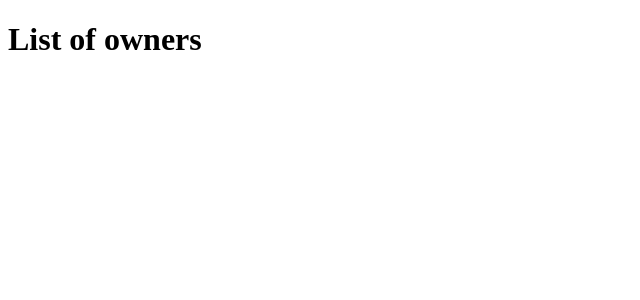
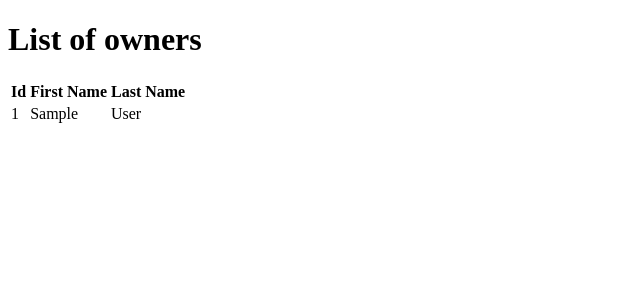
Before and after one commit to evlEeena/pet-clinic, a Spring app: template pet-clinic-web/src/main/resources/templates/owners/list.html in a window 1280 px wide. Shown: the top 300 px of the page, without its empty margins (0-640 px from the left). Run offline with Thymeleaf, Linux system fonts and the light colour scheme; the template is opened without the code that fills it: most values are stand-ins (such as "Sample title", 1, 10 or a date in 2020); data that the repository does not hold is empty.

Commit message:
Added Owners list

```diff
--- a/pet-clinic-web/src/main/java/com/evleeena/petclinic/bootstrap/DataLoader.java
+++ b/pet-clinic-web/src/main/java/com/evleeena/petclinic/bootstrap/DataLoader.java
@@ -5,11 +5,11 @@ import com.evleeena.petclinic.model.Vet;
 import com.evleeena.petclinic.services.OwnerService;
 import com.evleeena.petclinic.services.VetService;
 import org.springframework.boot.CommandLineRunner;
-import org.springframework.stereotype.Controller;
+import org.springframework.stereotype.Component;
 
 import javax.annotation.Resource;
 
-@Controller
+@Component
 public class DataLoader implements CommandLineRunner {
 
     @Resource
@@ -18,7 +18,7 @@ public class DataLoader implements CommandLineRunner {
     private VetService vetService;
 
     @Override
-    public void run(String... args) throws Exception {
+    public void run(String... args) {
         Owner owner1 = new Owner();
         owner1.setId(1L);
         owner1.setFirstName("Michael");
--- a/pet-clinic-web/src/main/resources/templates/owners/list.html
+++ b/pet-clinic-web/src/main/resources/templates/owners/list.html
@@ -1,10 +1,25 @@
 <!DOCTYPE html>
-<html lang="en">
+<html lang="en" xmlns:th="http://www.thymeleaf.org">
 <head>
     <meta charset="UTF-8">
     <title>List of Owners</title>
 </head>
 <body>
     <h1>List of owners</h1>
+
+    <table>
+        <thead>
+        <th>Id</th>
+        <th>First Name</th>
+        <th>Last Name</th>
+        </thead>
+        <tbody>
+            <tr th:each="owner :  ${owners}">
+                <td th:text="${owner.id}">1</td>
+                <td th:text="${owner.firstName}">First Name</td>
+                <td th:text="${owner.lastName}">Last Name</td>
+            </tr>
+        </tbody>
+    </table>
 </body>
 </html>
```
Also changed, not shown: pet-clinic-web/src/main/java/com/evleeena/petclinic/controllers/OwnerController.java (+9 -1 lines).
